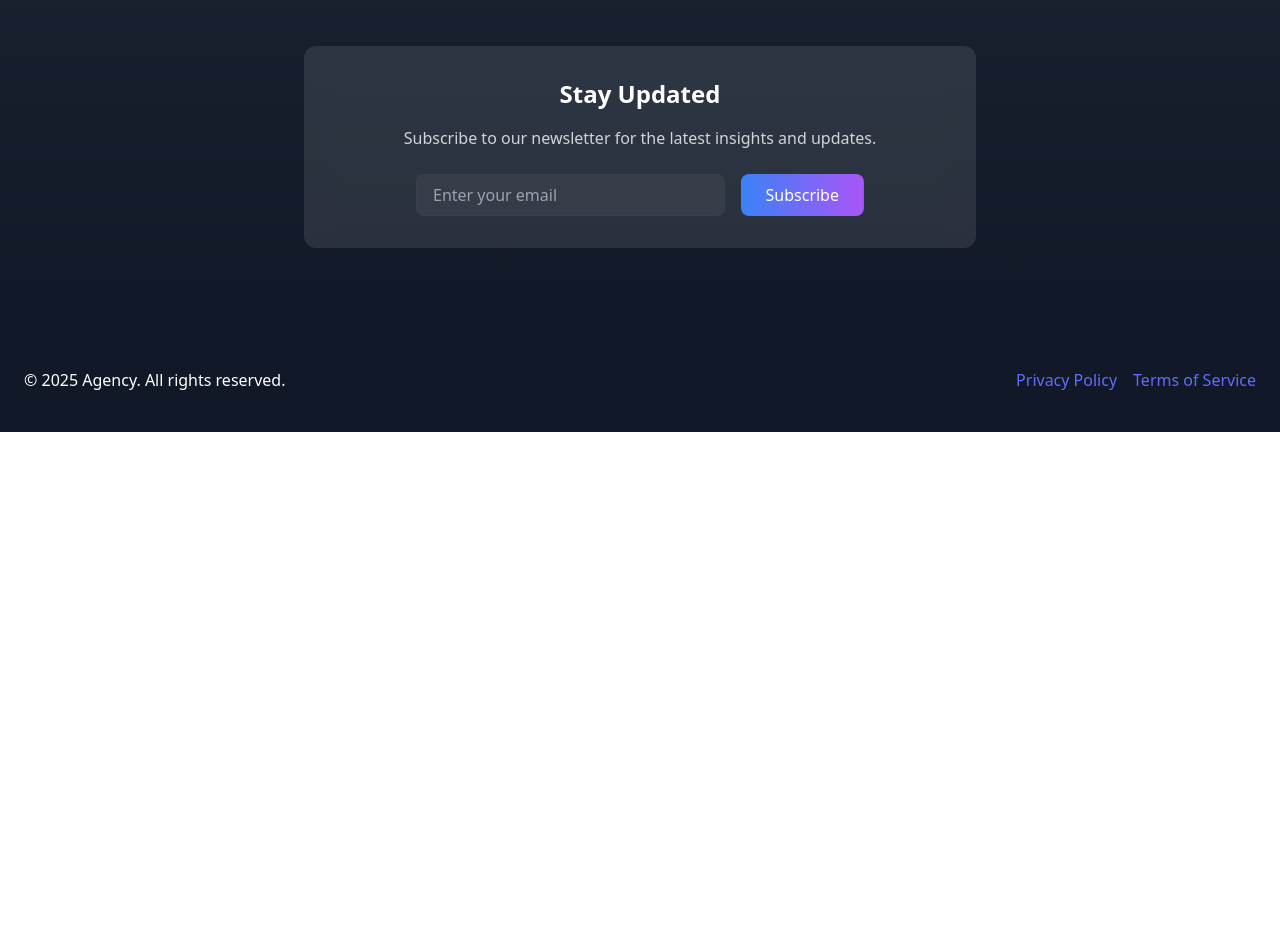
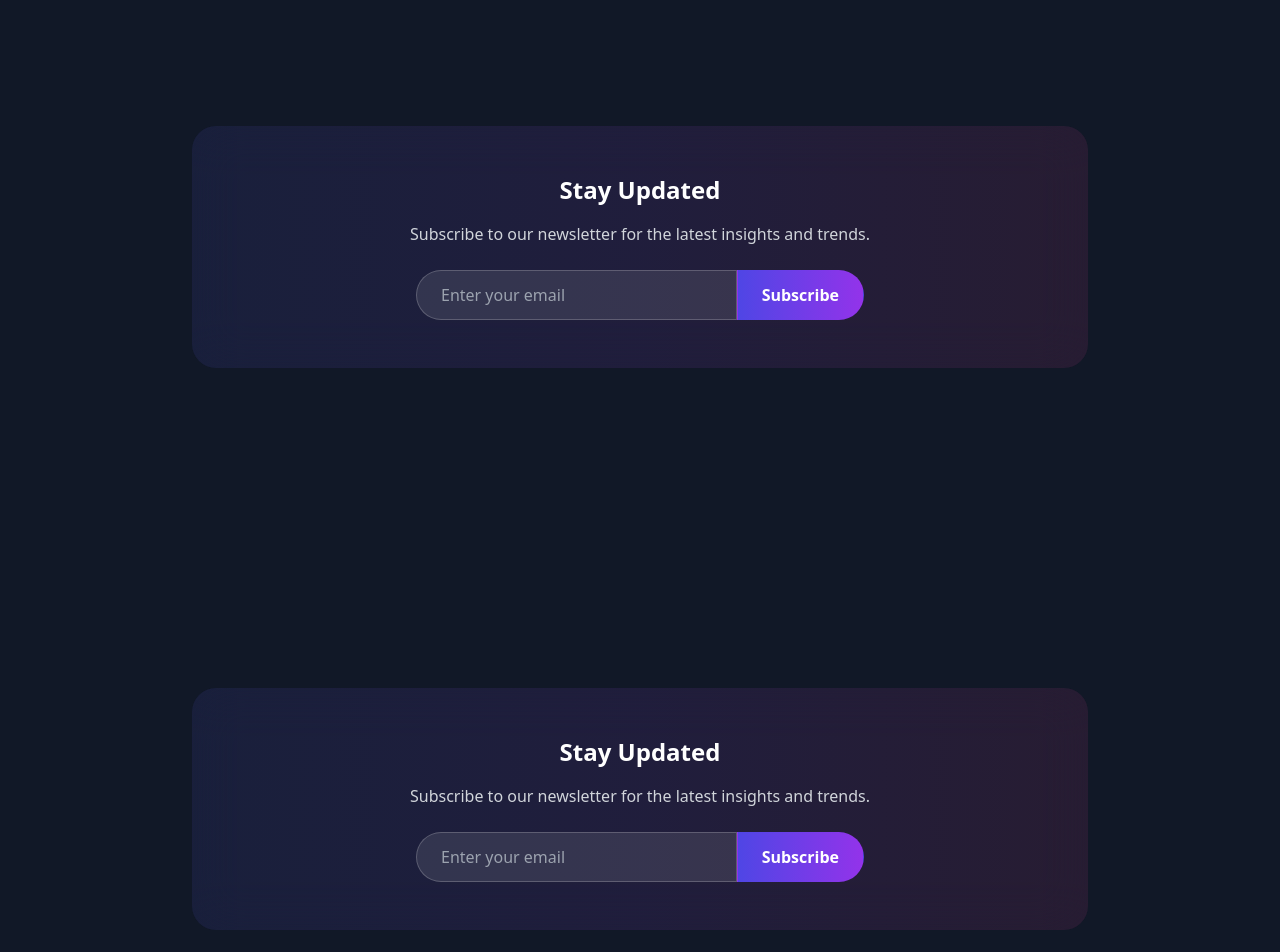
Before and after one commit to codeStreakShifu/OfficialWebsite, a React (Vite) app: page /#/blog in a window 1280 px wide. Shown: the part 1000-1952 px from the top of the page. Before the commit the page ends 1432 px from the top, so only its background shows below. Built offline with nearby package versions, Linux system fonts and the light colour scheme.

Commit message:
Update Blog.jsx

```diff
--- a/src/pages/Blog.jsx
+++ b/src/pages/Blog.jsx
@@ -149,31 +149,61 @@ const Blog = () => {
       </motion.div>
 
       {/* Newsletter Section */}
-      <motion.div
-        className="container mx-auto px-4 mt-20"
-        initial={{ opacity: 0 }}
-        whileInView={{ opacity: 1 }}
-        viewport={{ once: true }}
-      >
-        <div className="max-w-2xl mx-auto text-center bg-white/10 backdrop-blur-lg rounded-xl p-8">
-          <h2 className="text-2xl font-bold mb-4">Stay Updated</h2>
-          <p className="text-gray-300 mb-6">Subscribe to our newsletter for the latest insights and updates.</p>
-          <div className="flex gap-4 max-w-md mx-auto">
+      <section className="py-40 bg-gray-900">
+      <div className="w-full px-4 max-w-7xl mx-auto"> {/* Changed from w-screen */}
+        <motion.div
+          className="max-w-4xl mx-auto bg-gradient-to-r from-indigo-500/10 via-purple-500/10 to-pink-500/10 p-12 rounded-3xl backdrop-blur-xl"
+          initial={{ opacity: 0, y: 20 }}
+          whileInView={{ opacity: 1, y: 0 }}
+          viewport={{ once: true }}
+        >
+          <h4 className="text-2xl font-semibold mb-4 text-center">Stay Updated</h4>
+          <p className="text-gray-300 mb-6 text-center">Subscribe to our newsletter for the latest insights and trends.</p>
+          <div className="flex max-w-md mx-auto">
             <input
               type="email"
               placeholder="Enter your email"
-              className="flex-1 px-4 py-2 rounded-lg bg-white/5 border border-gray-700 focus:border-blue-500 outline-none"
+              className="flex-grow px-6 py-3 rounded-l-full bg-white/10 border border-white/20 text-white placeholder-gray-400 focus:outline-none focus:ring-2 focus:ring-indigo-500"
             />
             <motion.button
+              className="px-6 py-3 bg-gradient-to-r from-indigo-600 to-purple-600 rounded-r-full font-semibold hover:shadow-lg hover:shadow-indigo-500/50"
               whileHover={{ scale: 1.05 }}
               whileTap={{ scale: 0.95 }}
-              className="px-6 py-2 bg-gradient-to-r from-blue-500 to-purple-500 rounded-lg font-medium"
             >
               Subscribe
             </motion.button>
           </div>
-        </div>
-      </motion.div>
+        </motion.div>
+      </div>
+    </section>
+
+      <section className="py-40 bg-gray-900">
+      <div className="w-full px-4 max-w-7xl mx-auto"> {/* Changed from w-screen */}
+        <motion.div
+          className="max-w-4xl mx-auto bg-gradient-to-r from-indigo-500/10 via-purple-500/10 to-pink-500/10 p-12 rounded-3xl backdrop-blur-xl"
+          initial={{ opacity: 0, y: 20 }}
+          whileInView={{ opacity: 1, y: 0 }}
+          viewport={{ once: true }}
+        >
+          <h4 className="text-2xl font-semibold mb-4 text-center">Stay Updated</h4>
+          <p className="text-gray-300 mb-6 text-center">Subscribe to our newsletter for the latest insights and trends.</p>
+          <div className="flex max-w-md mx-auto">
+            <input
+              type="email"
+              placeholder="Enter your email"
+              className="flex-grow px-6 py-3 rounded-l-full bg-white/10 border border-white/20 text-white placeholder-gray-400 focus:outline-none focus:ring-2 focus:ring-indigo-500"
+            />
+            <motion.button
+              className="px-6 py-3 bg-gradient-to-r from-indigo-600 to-purple-600 rounded-r-full font-semibold hover:shadow-lg hover:shadow-indigo-500/50"
+              whileHover={{ scale: 1.05 }}
+              whileTap={{ scale: 0.95 }}
+            >
+              Subscribe
+            </motion.button>
+          </div>
+        </motion.div>
+      </div>
+    </section>
     </div>
   );
 };
```
